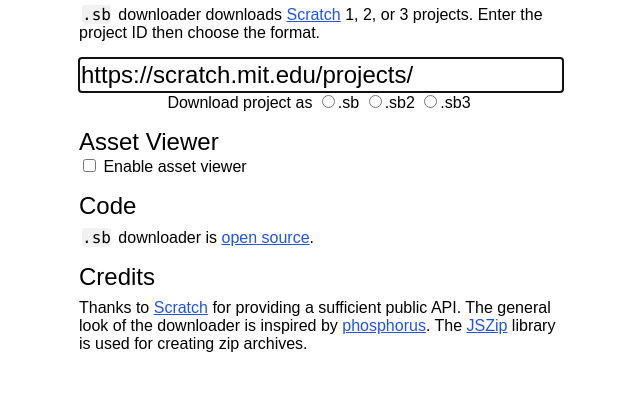
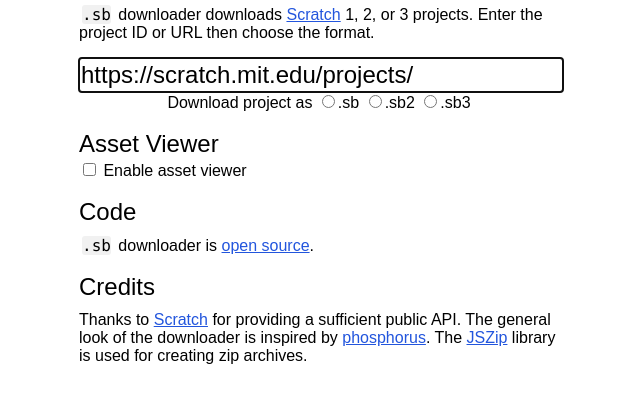
Before and after one commit to forkphorus/sb-downloader, a plain HTML site: page index.html in a window 1280 px wide. Shown: the part 100-502 px from the top of the page, without its empty margins (321-961 px from the left). Drawn offline with Linux system fonts and the light colour scheme.

Commit message:
Update some index.html things

```diff
--- a/index.html
+++ b/index.html
@@ -23,6 +23,7 @@
     }
     h2 {
       font-size: 24px;
+      line-height: 32px;
       margin: 16px 0 0 0;
     }
     h1, h2 {
@@ -128,7 +129,7 @@
 
 <body>
   <h1><code>.sb</code> downloader</h1>
-  <p><code>.sb</code> downloader downloads <a href="https://scratch.mit.edu/">Scratch</a> 1, 2, or 3 projects. Enter the project ID then choose the format.</p>
+  <p><code>.sb</code> downloader downloads <a href="https://scratch.mit.edu/">Scratch</a> 1, 2, or 3 projects. Enter the project ID or URL then choose the format.</p>
 
   <input id="project-select" value="https://scratch.mit.edu/projects/">
 
```
